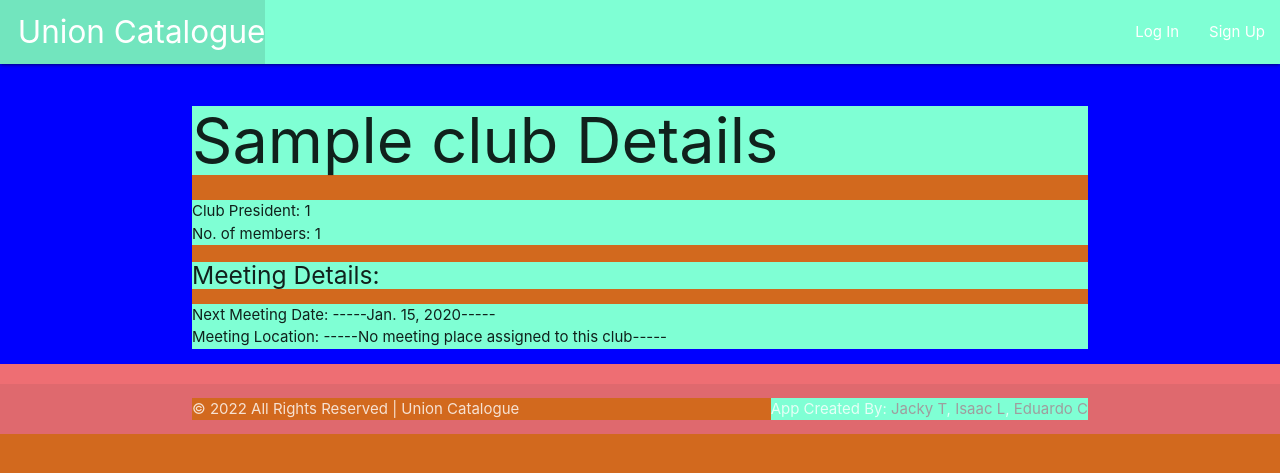
After one commit to lejt/Union-Catalogue, a Django app: page /clubs/1/ in a window 1280 px wide. The commit adds this page. Shown: the top 473 px of the page. Run offline with Django 4.2, Linux system fonts and the light colour scheme; tables that the repository leaves empty hold one stand-in row (values such as "Sample post").

```diff
--- a/main_app/forms.py
+++ b/main_app/forms.py
@@ -22,4 +22,4 @@ class AddClubForm(ModelForm):
     class Meta:
         model = Club
         # name and desc should be required, everything else can be added later
-        fields = ['name', 'meet_date', 'desc']
+        fields = ['name', 'meet_date', 'location', 'desc']
--- a/main_app/models.py
+++ b/main_app/models.py
@@ -1,6 +1,6 @@
 from django.contrib.auth.models import AbstractUser
 from django.db import models
-import datetime
+from datetime import datetime
 from django.urls import reverse
 
 # General User login
@@ -42,15 +42,17 @@ class Staff(models.Model):
 # Many club has many members - Club model holds key of Members
 class Club(models.Model):
     ROOMS = (
+        ('-', 'No meeting place assigned to this club'),
         ('a', '1st Floor Auditorium'),
         ('b', '1st Floor Large Study Room'),
         ('c', '2nd Floor Meeting Room'),
     )
 
     name = models.CharField(max_length=50)
-    meet_date = models.DateField()
+    meet_date = models.DateField(default='YYYY-MM-DD')
 
     # staff should be able to add more rooms depending on library size
-    # location = models.CharField(max_length=1, choices=ROOMS)
-    desc = models.TextField(max_length=100)
+    location = models.CharField(max_length=1, choices=ROOMS, default='-')
+    desc = models.TextField(max_length=100, blank=False)
     members = models.ManyToManyField(Member)
+    create_date = models.DateTimeField(default=datetime.now, blank=True)
--- a/main_app/static/css/style.css
+++ b/main_app/static/css/style.css
@@ -0,0 +1,21 @@
+.modal {
+    background-color: red;
+}
+body {
+    background-color: blue;
+}
+
+* {
+    background-color: aquamarine;
+}
+
+html {
+    background-color: chocolate;
+}
+
+.modal-content {
+    background-color: red;
+}
+.container {
+    background-color: chocolate;
+}
--- a/main_app/templates/base.html
+++ b/main_app/templates/base.html
@@ -9,17 +9,18 @@
     <link rel="stylesheet" href="https://cdnjs.cloudflare.com/ajax/libs/materialize/1.0.0/css/materialize.min.css">
     <link rel="stylesheet" type="text/css" href="{% static 'css/style.css' %}">
 
+
     <!-- css styling for date picker on add clubs form -->
     <link rel="stylesheet" type="text/css" href="{% static 'css/the-datepicker.css' %}">
-    <script src="/static/javascript/the-datepicker.js"></script>
+    <script src="{% static 'javascript/the-datepicker.js' %}"></script>
 
     <!-- Jacky's personal modal js, still testing if we need custom modal or use bootstrap modal -->
     <!-- <link rel="stylesheet" type="text/css" href="/static/css/popupForm_addClub.css"> -->
     <!-- <script defer src="{% static 'javascript/popupForm_addClub.js' %}"></script> -->
 
+    <script src="https://code.jquery.com/jquery-3.6.0.min.js" integrity="sha256-/xUj+3OJU5yExlq6GSYGSHk7tPXikynS7ogEvDej/m4=" crossorigin="anonymous"></script>
     <script src="https://cdnjs.cloudflare.com/ajax/libs/materialize/1.0.0/js/materialize.min.js"></script>
 
-    <script src="https://code.jquery.com/jquery-3.6.0.min.js" integrity="sha256-/xUj+3OJU5yExlq6GSYGSHk7tPXikynS7ogEvDej/m4=" crossorigin="anonymous"></script>
 
     <title>Union Catalogue</title>
   </head>
--- /dev/null
+++ b/main_app/templates/clubs/clubs_detail.html
@@ -0,0 +1,20 @@
+{% extends 'base.html' %}
+
+{% block content %}
+
+<h1>{{ club.name }} Details</h1>
+<ul>
+    <li>Club President: {{ club.members.count }}</li>
+    <li>No. of members: {{ club.members.count }}</li>
+</ul>
+
+<h5>Meeting Details:</h5>
+<ul>
+    <li>Next Meeting Date: -----{{ club.meet_date }}-----</li>
+    <li>Meeting Location: -----{{ club.get_location_display }}-----</li>
+</ul>
+
+
+
+
+{% endblock %}
--- a/main_app/urls.py
+++ b/main_app/urls.py
@@ -13,8 +13,10 @@ urlpatterns = [
     path('members/<int:member_id>/', views.members_detail, name='members_detail'),
     path('staffs/<int:staff_id>/', views.staffs_detail, name='staffs_detail'),
 
+    # club related urls
     path('clubs/', views.clubs_index, name='clubs_index'),
     path('clubs/add_club/', views.add_club, name='add_club'),
+    path('clubs/<int:club_id>/', views.clubs_detail, name='clubs_detail'),
 
     # --------------------------------------------------------------------
     # no login path needed, already built-in
--- a/main_app/utils.py
+++ b/main_app/utils.py
@@ -45,8 +45,6 @@ def prepate_data(source:list, needed_keys:list[str], quantity:int = None, *args,
 
       return result
 
-
-
 def create_search_url(search_text:str, *args, **kwargs):
       # Just return search url for given search text
       return BASE_SEARCH_API_URL + '?q=' + search_text
--- a/main_app/views.py
+++ b/main_app/views.py
@@ -10,10 +10,10 @@ from django.views.generic.edit import CreateView
 
 from main_app.utils import search_books
 
-# Create your views here.
 def home(request):
     return render(request, 'home.html')
 
+# ------------------------ User-related views ------------------------
 def members_index(request):
     members = Member.objects.all()
     return render(request, 'user/member_index.html', {'members': members})
@@ -57,25 +57,28 @@ def signup(request):
     form = SignUpForm()
     context = {'form': form, 'error_message': error_message}
     return render(request, 'registration/signup.html', context)
+# ---------------------------------------------------------------------
 
-def clubs_index(request):
+def clubs_index(request, member_id):
     clubs = Club.objects.all()
     # instantiate addclub form to show in index page
     addclub_form = AddClubForm()
     return render(request, 'clubs/clubs_index.html', {'clubs': clubs, 'addclub_form': addclub_form})
 
-def add_club(request):
-    print('-------added')
+def add_club(request, member_id):
     form = AddClubForm(request.POST)
-    print('-------', request.POST)
-    print(form)
     if form.is_valid():
-        print('valid')
-        new_club = form.save()
+        new_club = form.save(commit=False)
+        new_club.member_id = member_id
+        new_club.save()
     else:
-        print('--------form invalid')
+        # error_message = 'Invalid club entry - try again'
+        print('club form submission failed')
+    return redirect('clubs_index')
 
-    return redirect('clubs_index')
+def clubs_detail(request, club_id):
+    club = Club.objects.get(id=club_id)
+    return render(request, 'clubs/clubs_detail.html', {'club': club})
 
 # CBV
 class BookCreate(CreateView):
```
Also changed, not shown: main_app/static/css/popupForm_addClub.css (deleted, +0 -36 lines), main_app/static/javascript/popupForm_addClub.js (deleted, +0 -19 lines), main_app/templates/clubs/clubs_index.html (+25 -30 lines), main_app/migrations/0002_club_location_alter_club_meet_date.py (added), main_app/migrations/0003_club_create_date_alter_club_meet_date.py (added).
